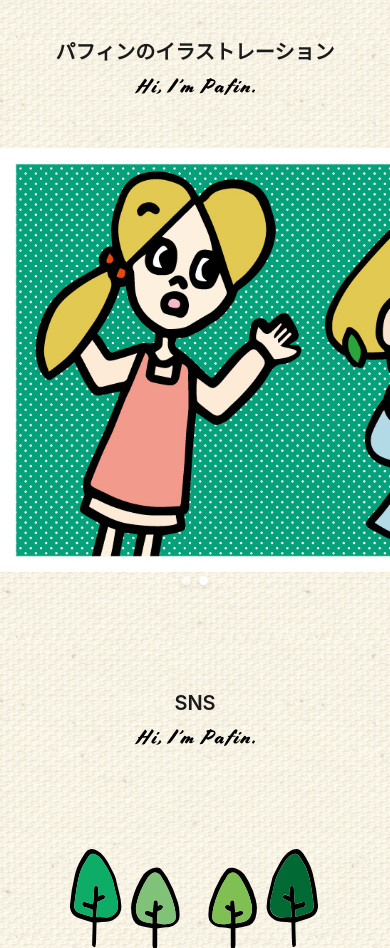
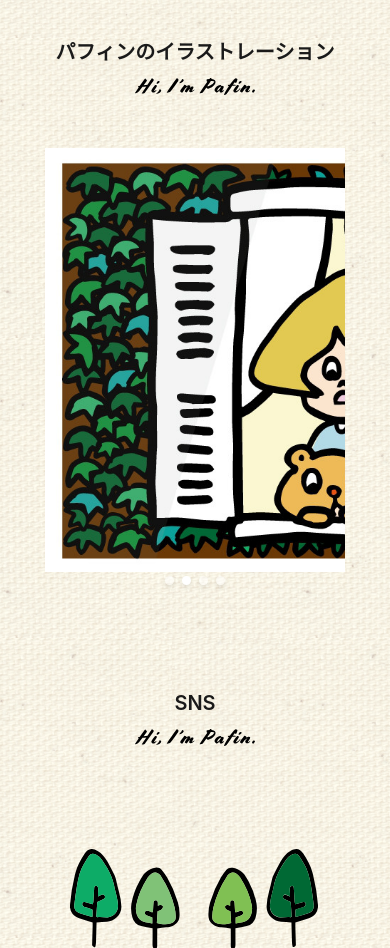
Before and after one commit to shimashimauma/pafful-pafins, a plain HTML site: page index.html in a window 390 px wide. Shown: the part 3443-4391 px from the top of the page. Drawn offline with nearby package versions, Linux system fonts and the light colour scheme.

Commit message:
画像追加

```diff
--- a/assets/css/index.css
+++ b/assets/css/index.css
@@ -369,6 +369,9 @@ header {
         width: 100%;
         margin: 3rem auto;
     }
+    .pafin-glide-box {
+        width:  300px;
+    }
     footer {
         text-align: right;
         font-size: .8rem;
--- a/index.html
+++ b/index.html
@@ -162,12 +162,16 @@
                     <div class="glide__track" data-glide-el="track">
                         <ul class="glide__slides">
                             <li class="glide__slide"><img src="./assets/img/pafin_cafe.jpg" width="600px"></li>
+                            <li class="glide__slide"><img src="./assets/img/window.jpg" width="600px"></li>
                             <li class="glide__slide"><img src="./assets/img/room.jpg" width="600px"></li>
+                            <li class="glide__slide"><img src="./assets/img/night.jpg" width="600px"></li>
                         </ul>
                     </div>
                     <div class="glide__bullets pafin-glide-bullets" data-glide-el="controls[nav]">
                         <button class="glide__bullet" data-glide-dir="=0"></button>
                         <button class="glide__bullet" data-glide-dir="=1"></button>
+                        <button class="glide__bullet" data-glide-dir="=2"></button>
+                        <button class="glide__bullet" data-glide-dir="=3"></button>
                     </div>
                     <script>
                         new Glide('#glide', {autoplay: 3000}).mount()
```
Also changed, not shown: assets/img/night.jpg (added), assets/img/window.jpg (added).
